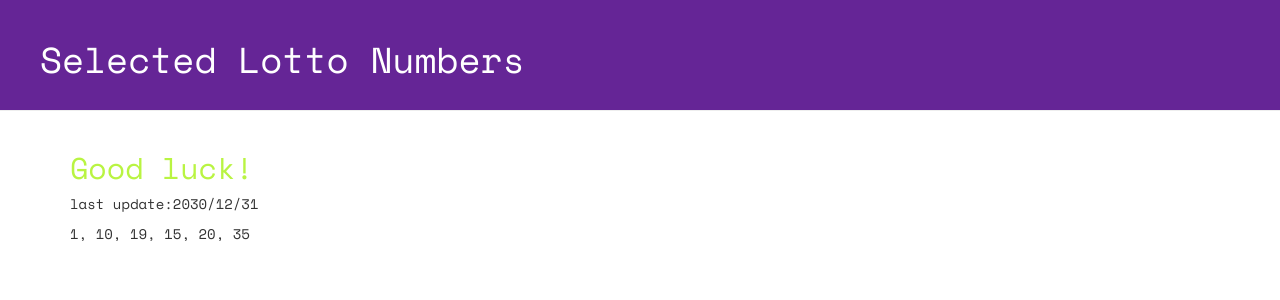
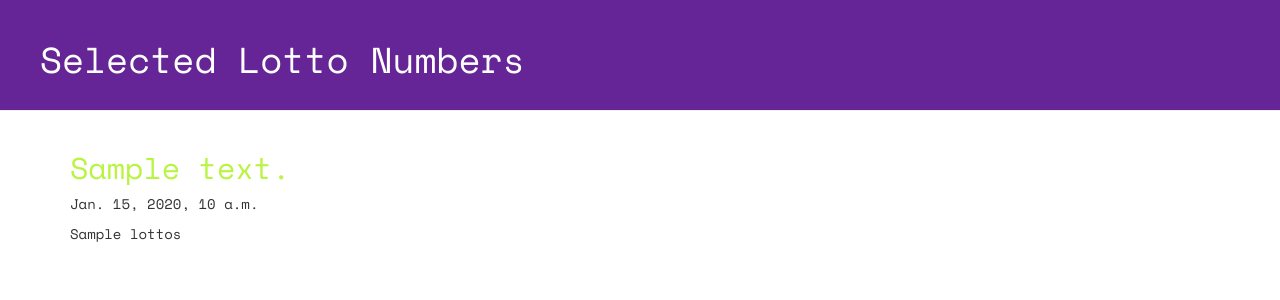
Before and after one commit to munjji/lotto, a Django app: template lotto/templates/lotto/default.html in a window 1280 px wide. Shown: the top 300 px of the page. Run offline with Django 3.2, Linux system fonts and the light colour scheme; the template is opened without the code that fills it: most values are stand-ins (such as "Sample title", 1, 10 or a date in 2020); some libraries are stand-ins or nearby versions.

Commit message:
[FEAT] lotto html props 수정

```diff
--- a/lotto/templates/lotto/default.html
+++ b/lotto/templates/lotto/default.html
@@ -24,9 +24,11 @@
       <h1>Selected Lotto Numbers</h1>
     </div>
     <div class="container lotto">
-      <h2>Good luck!</h2>
-      <p>last update:2030/12/31</p>
-      <p>1, 10, 19, 15, 20, 35</p>
+      {% for lotto in lottos %}
+      <h2>{{ lotto.text }}</h2>
+      <p>{{ lotto.update_date }}</p>
+      <p>{{ lotto.lottos | linebreaksbr }}</p>
+      {% endfor %}
     </div>
   </body>
 </html>
--- a/lotto/views.py
+++ b/lotto/views.py
@@ -1,9 +1,12 @@
 from django.shortcuts import render
 from django.http import HttpResponse
+from .models import GuessNumbers
 
 # Create your views here.
 def index(request):
-    return render(request, 'lotto/default.html', {})
+
+    lottos = GuessNumbers.objects.all()
+    return render(request, 'lotto/default.html', {'lottos' : lottos}) # context-dict
 
 def hello (request):
     return HttpResponse("<h1 style='color:blue;'>Hello!</h1>")
```
